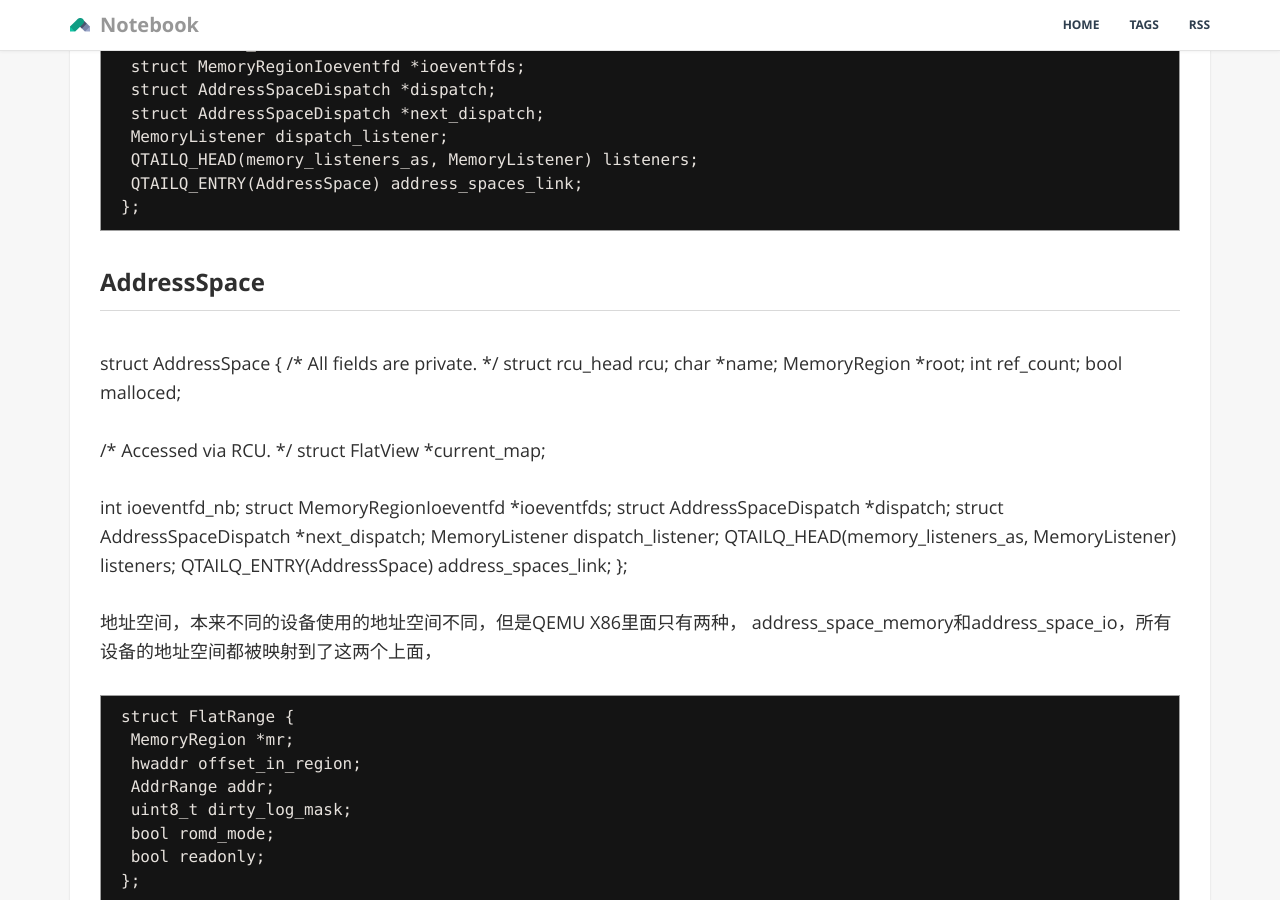
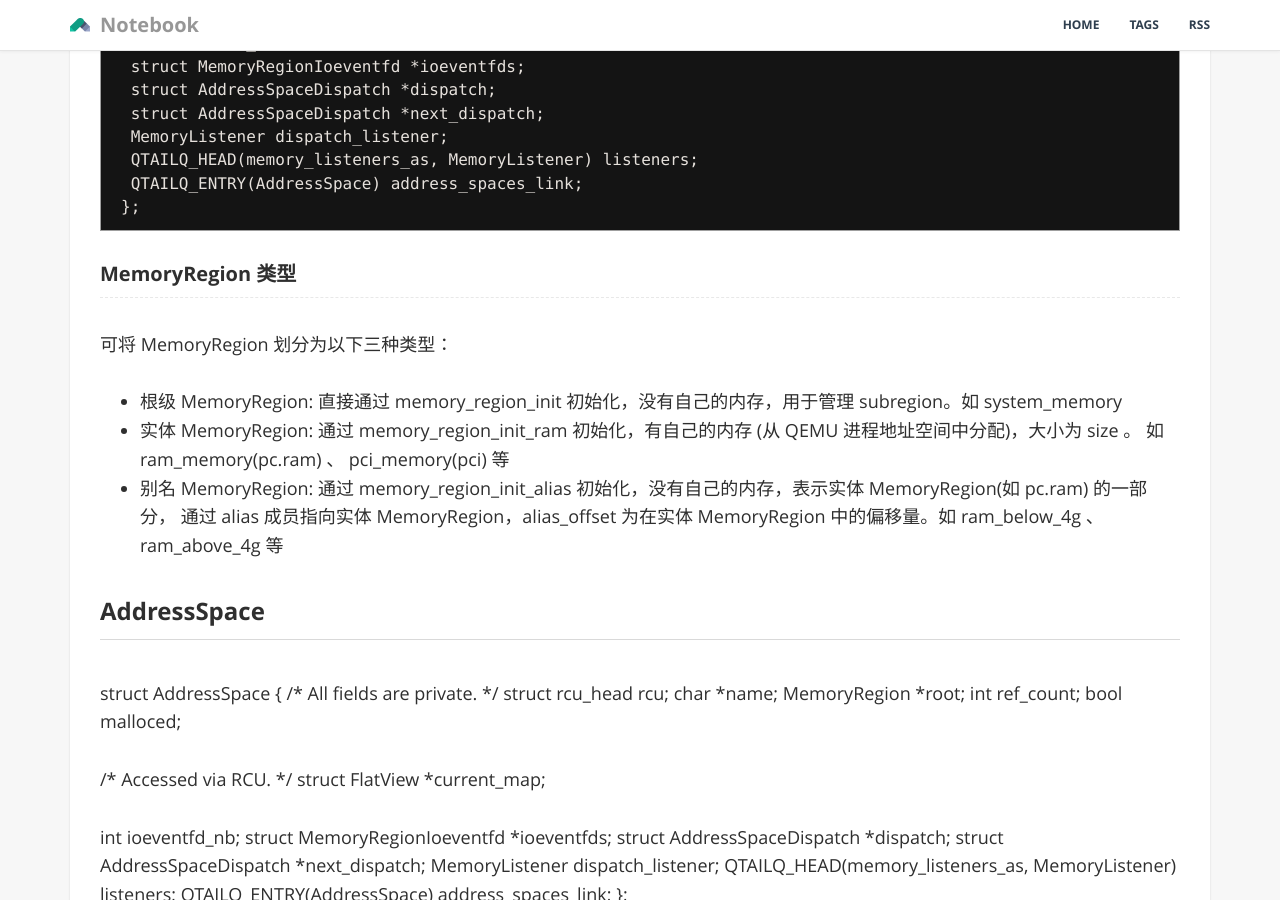
Before and after one commit to dong1224/dong1224.github.io, a Jekyll site: the page built from _posts/201901/2019-01-03-qemu内存结构MemoryRegion和AddressSpace.md, in a window 1280 px wide and 900 px high, scrolled down 3199 px. Built offline with Jekyll 4.4.1, drawn with Linux system fonts in a browser that asks for light colours; our own code applies the rules of GitHub Pages for plain Markdown files; some of the changed text lies outside the part shown.

Commit message:
file head

```diff
--- a/_posts/201901/2019-01-03-qemu内存结构MemoryRegion和AddressSpace.md
+++ b/_posts/201901/2019-01-03-qemu内存结构MemoryRegion和AddressSpace.md
@@ -121,6 +121,16 @@ addr的由来则是
 	 QTAILQ_ENTRY(AddressSpace) address_spaces_link;
 	};
 
+### MemoryRegion 类型
+
+可将 MemoryRegion 划分为以下三种类型：
+
+- 根级 MemoryRegion: 直接通过 memory_region_init 初始化，没有自己的内存，用于管理 subregion。如 system_memory
+- 实体 MemoryRegion: 通过 memory_region_init_ram 初始化，有自己的内存 (从 QEMU 进程地址空间中分配)，大小为 size 。
+如 ram_memory(pc.ram) 、 pci_memory(pci) 等
+- 别名 MemoryRegion: 通过 memory_region_init_alias 初始化，没有自己的内存，表示实体 MemoryRegion(如 pc.ram) 的一部分，
+通过 alias 成员指向实体 MemoryRegion，alias_offset 为在实体 MemoryRegion 中的偏移量。如 ram_below_4g 、ram_above_4g 等
+
 ## AddressSpace
 
 struct AddressSpace {
@@ -182,6 +192,8 @@ FlatView结构如下
 	 bool readonly;
 	};
 
+MemoryRegionSection 指向 MemoryRegion 的一部分 ([offset_within_region, offset_within_region + size])，是注册到 KVM 的基本单位。
+
 在下面被调用
 
 	#define MEMORY_LISTENER_UPDATE_REGION(fr, as, dir, callback, _args...) \
```
Also changed, not shown: _posts/201901/2019-01-22-透明加密隐藏文件头原理.md (added, +4 -0 lines), _posts/201901/4.1.png (added).
